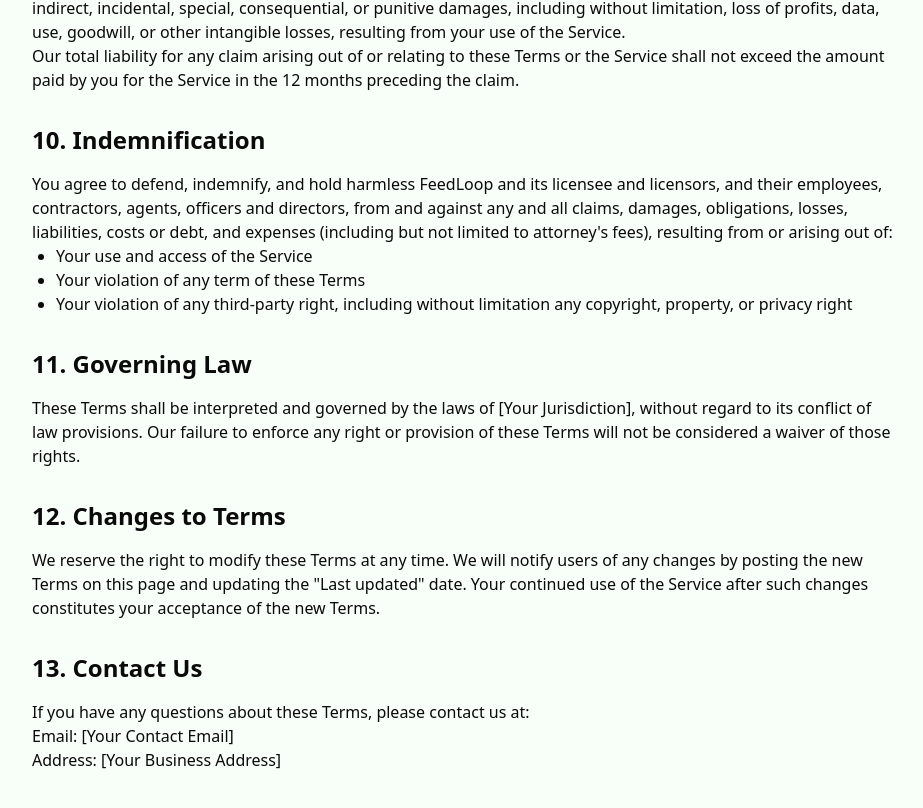
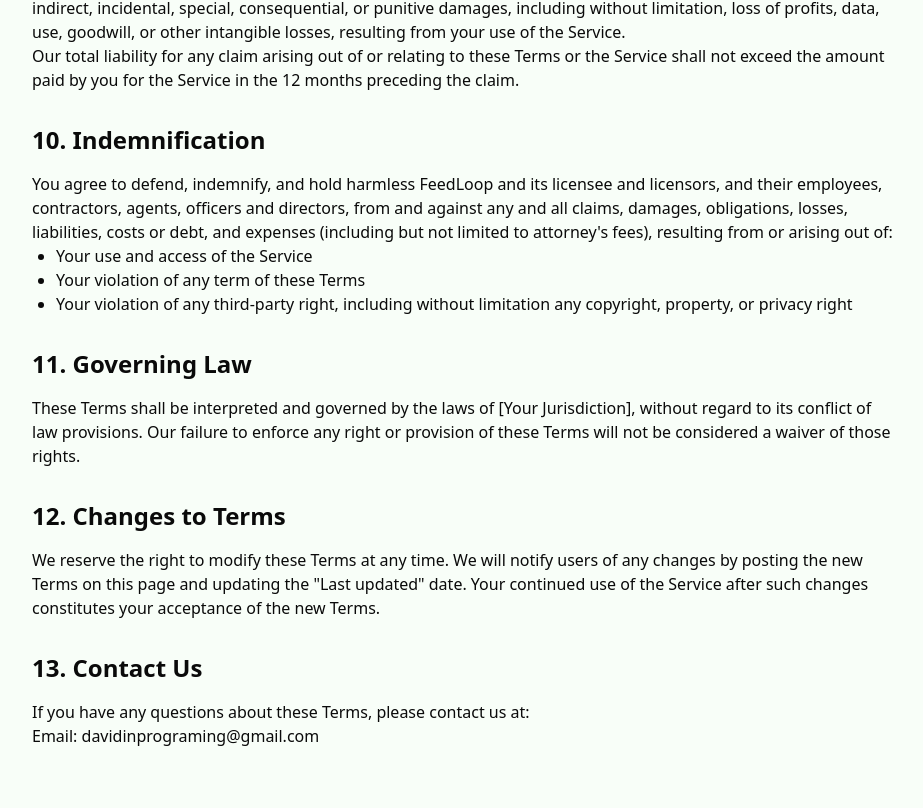
Before and after one commit to Dachenna/FeedLoop, a Next.js app: page /terms in a window 1280 px wide. Shown: the part 1860-2668 px from the top of the page, without its empty margins (176-1099 px from the left). Built offline with nearby package versions, Linux system fonts and the light colour scheme.

Commit message:
editted the terms and conditions page

```diff
--- a/app/(landing)/terms/page.tsx
+++ b/app/(landing)/terms/page.tsx
@@ -135,8 +135,8 @@ export default function TermsPage() {
               If you have any questions about these Terms, please contact us at:
             </p>
             <p>
-              Email: [Your Contact Email]<br />
-              Address: [Your Business Address]
+              Email: davidinprograming@gmail.com<br />
+
             </p>
           </section>
         </div>
```
Also changed, not shown: app/(landing)/privacy policy/page.tsx (added).
